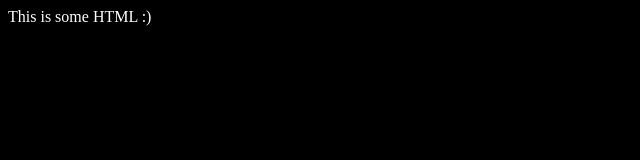
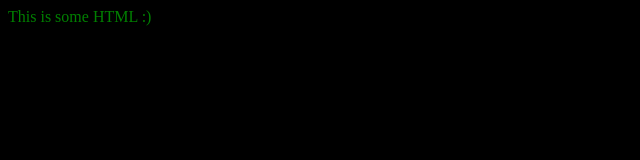
Before and after one commit to robertharedev/my-project, a plain HTML site: page index.html in a window 1280 px wide. Shown: the whole page, without its empty margins (0-640 px from the left). Drawn offline with Linux system fonts and the light colour scheme.

Commit message:
Changed the HTML

```diff
--- a/index.html
+++ b/index.html
@@ -1,6 +1,6 @@
 <html>
 <title>The Best Website</title>
-<body style="background-color:black; color:white;">
+<body style="background-color:black; color:green;">
 	This is some HTML :)
 </body>
 </html>
```
